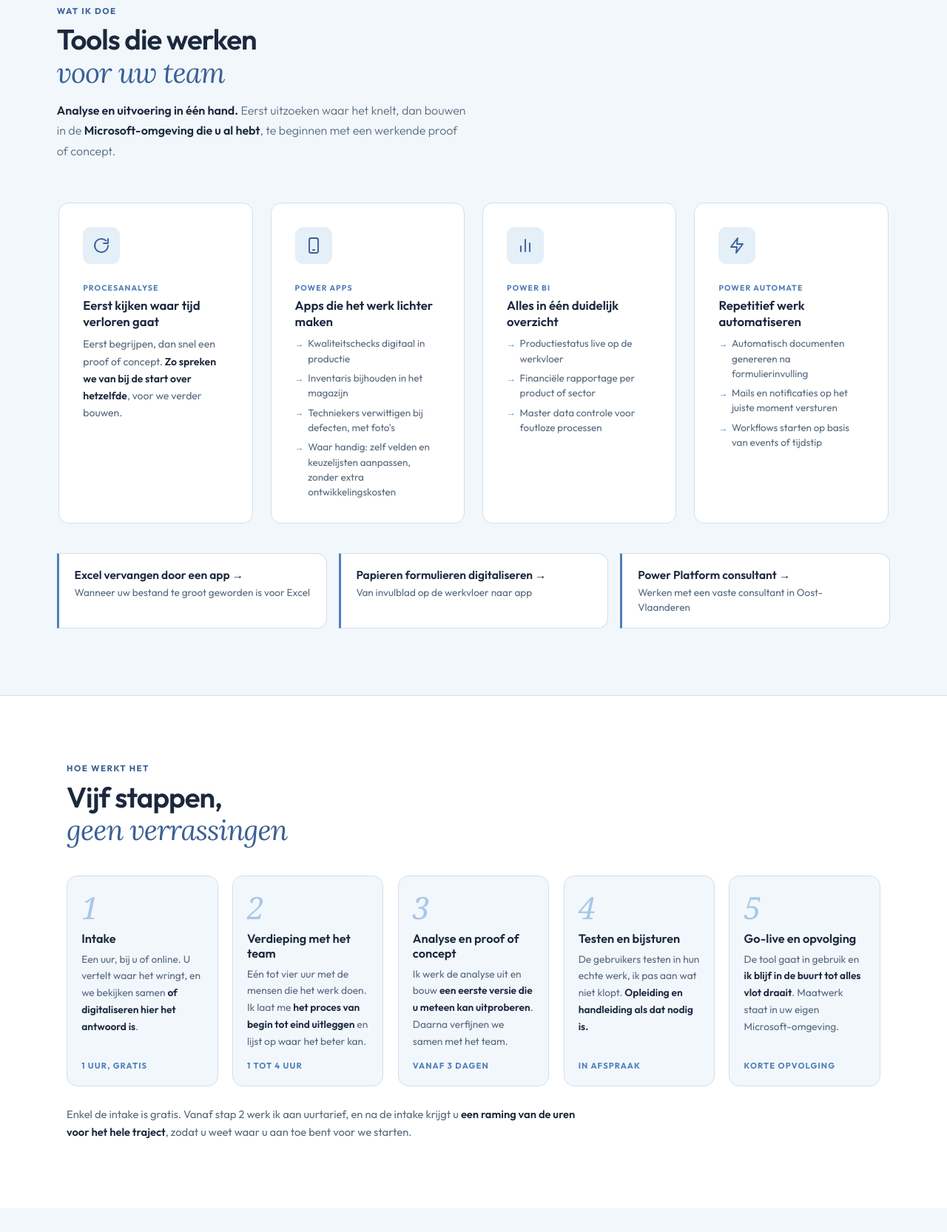
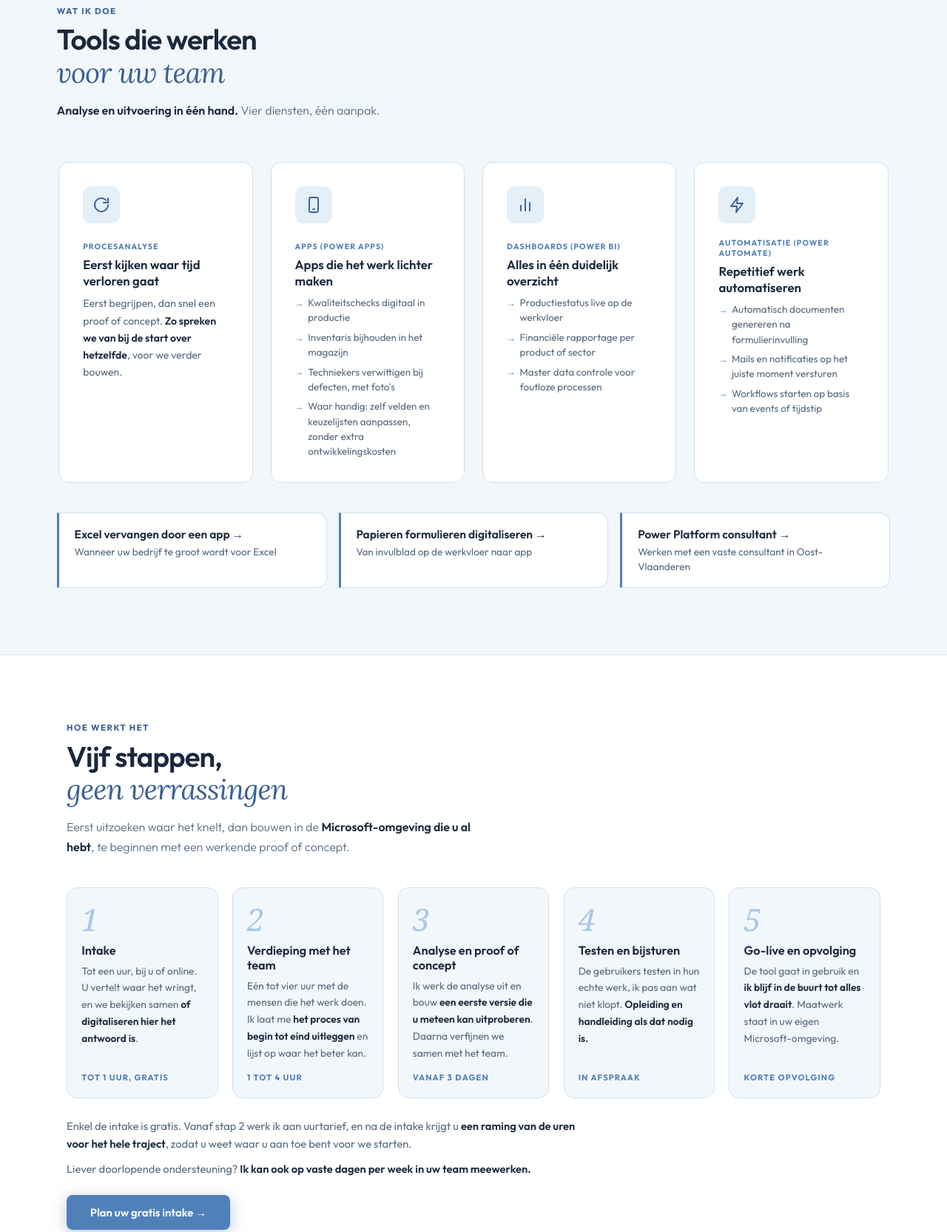
Before and after one commit to Flow4Q/flow4q-site, a plain HTML site: page index.html in a window 1280 px wide. Shown: the part 6040-7706 px from the top of the page at 74% size. Drawn offline with Linux system fonts and the light colour scheme.

Commit message:
Add files via upload
Zhenya feedback verwerken

```diff
--- a/index.html
+++ b/index.html
@@ -133,6 +133,8 @@
   .stap p strong { color: var(--c900); font-weight: 600; }
   .stappen-note { margin-top: 1.6rem; font-size: 0.92rem; line-height: 1.65; color: var(--muted); max-width: 720px; }
   .stappen-note strong { color: var(--c900); font-weight: 600; }
+  .stappen-note + .stappen-note { margin-top: 0.6rem; }
+  .stappen-cta { display: inline-block; margin-top: 1.4rem; }
   .stap-duur { display: inline-block; margin-top: 0.9rem; font-size: 0.7rem; font-weight: 700; letter-spacing: 0.1em; text-transform: uppercase; color: var(--c500); }
   @media (max-width: 600px) { .stappen { grid-template-columns: 1fr; } }
 
@@ -671,7 +673,7 @@
         <div class="case-next-icon">?</div>
         <h3>Uw probleem staat hier nog niet</h3>
         <p>Elke case hierboven begon als een frustratie waar niemand een naam voor had. <strong>Vertel me de uwe.</strong> Welke sector of welk proces maakt niet uit.</p>
-        <span class="case-next-cta">Gratis intake, een uur &rarr;</span>
+        <span class="case-next-cta">Gratis intake, tot een uur &rarr;</span>
       </div>
     </a>
 
@@ -682,7 +684,7 @@
   <div class="diensten-hdr">
     <p class="s-tag">Wat ik doe</p>
     <h2 class="s-title">Tools die werken<br><em>voor uw team</em></h2>
-    <p class="s-sub"><strong>Analyse en uitvoering in één hand.</strong> Eerst uitzoeken waar het knelt, dan bouwen in de <strong>Microsoft-omgeving die u al hebt</strong>, te beginnen met een werkende proof of concept.</p>
+    <p class="s-sub"><strong>Analyse en uitvoering in één hand.</strong> Vier diensten, één aanpak.</p>
   </div>
   <div class="diensten-grid">
     <div class="dienst-card reveal">
@@ -693,7 +695,7 @@
     </div>
     <div class="dienst-card reveal">
       <div class="d-icon"><svg viewBox="0 0 24 24" width="24" height="24" fill="none" stroke="#3A6095" stroke-width="1.9" stroke-linecap="round" stroke-linejoin="round"><rect x="6" y="2" width="12" height="20" rx="2.5"/><line x1="11" y1="18" x2="13" y2="18"/></svg></div>
-      <span class="dienst-tag">Power Apps</span>
+      <span class="dienst-tag">Apps (Power Apps)</span>
       <h3>Apps die het werk lichter maken</h3>
             <ul class="dienst-list">
         <li>Kwaliteitschecks digitaal in productie</li>
@@ -704,7 +706,7 @@
     </div>
     <div class="dienst-card reveal">
       <div class="d-icon"><svg viewBox="0 0 24 24" width="24" height="24" fill="none" stroke="#3A6095" stroke-width="1.9" stroke-linecap="round" stroke-linejoin="round"><line x1="6" y1="20" x2="6" y2="13"/><line x1="12" y1="20" x2="12" y2="4"/><line x1="18" y1="20" x2="18" y2="9"/></svg></div>
-      <span class="dienst-tag">Power BI</span>
+      <span class="dienst-tag">Dashboards (Power BI)</span>
       <h3>Alles in één duidelijk overzicht</h3>
             <ul class="dienst-list">
         <li>Productiestatus live op de werkvloer</li>
@@ -714,7 +716,7 @@
     </div>
     <div class="dienst-card reveal">
       <div class="d-icon"><svg viewBox="0 0 24 24" width="24" height="24" fill="none" stroke="#3A6095" stroke-width="1.9" stroke-linecap="round" stroke-linejoin="round"><polygon points="13 2 4 14 12 14 11 22 20 10 12 10 13 2"/></svg></div>
-      <span class="dienst-tag">Power Automate</span>
+      <span class="dienst-tag">Automatisatie (Power Automate)</span>
       <h3>Repetitief werk automatiseren</h3>
             <ul class="dienst-list">
         <li>Automatisch documenten genereren na formulierinvulling</li>
@@ -724,7 +726,7 @@
     </div>
       </div>
   <div class="deuren">
-    <a class="deur reveal" href="/excel-vervangen-door-app.html"><strong>Excel vervangen door een app &rarr;</strong><span>Wanneer uw bestand te groot geworden is voor Excel</span></a>
+    <a class="deur reveal" href="/excel-vervangen-door-app.html"><strong>Excel vervangen door een app &rarr;</strong><span>Wanneer uw bedrijf te groot wordt voor Excel</span></a>
     <a class="deur reveal" href="/papieren-formulieren-digitaliseren.html"><strong>Papieren formulieren digitaliseren &rarr;</strong><span>Van invulblad op de werkvloer naar app</span></a>
     <a class="deur reveal" href="/power-platform-consultant-oost-vlaanderen.html"><strong>Power Platform consultant &rarr;</strong><span>Werken met een vaste consultant in Oost-Vlaanderen</span></a>
   </div>
@@ -734,12 +736,13 @@
   <div class="aanpak-wrap">
     <p class="s-tag">Hoe werkt het</p>
     <h2 class="s-title">Vijf stappen,<br><em>geen verrassingen</em></h2>
+    <p class="s-sub">Eerst uitzoeken waar het knelt, dan bouwen in de <strong>Microsoft-omgeving die u al hebt</strong>, te beginnen met een werkende proof of concept.</p>
     <div class="stappen">
       <div class="stap reveal">
         <div class="stap-nr">1</div>
         <h3>Intake</h3>
-        <p>Een uur, bij u of online. U vertelt waar het wringt, en we bekijken samen <strong>of digitaliseren hier het antwoord is</strong>.</p>
-        <span class="stap-duur">1 uur, gratis</span>
+        <p>Tot een uur, bij u of online. U vertelt waar het wringt, en we bekijken samen <strong>of digitaliseren hier het antwoord is</strong>.</p>
+        <span class="stap-duur">tot 1 uur, gratis</span>
       </div>
       <div class="stap reveal">
         <div class="stap-nr">2</div>
@@ -767,6 +770,8 @@
       </div>
     </div>
     <p class="stappen-note">Enkel de intake is gratis. Vanaf stap 2 werk ik aan uurtarief, en na de intake krijgt u <strong>een raming van de uren voor het hele traject</strong>, zodat u weet waar u aan toe bent voor we starten.</p>
+    <p class="stappen-note">Liever doorlopende ondersteuning? <strong>Ik kan ook op vaste dagen per week in uw team meewerken.</strong></p>
+    <a class="btn-primary stappen-cta" href="#contact">Plan uw gratis intake &rarr;</a>
   </div>
 </section>
 
@@ -862,7 +867,7 @@
       </details>
       <details>
         <summary>Hoeveel tijd vraagt dit van ons team?</summary>
-        <p>De intake: een uur. Bij het bouwen van de eerste versie: een paar korte gesprekken met de mensen die het werk doen, en nadien <strong>wat tijd om de versie uit te proberen</strong> en feedback te geven, afhankelijk van de grootte van de tool. Ik vraag geen ellenlange workshops.</p>
+        <p>De intake: tot een uur. Bij het bouwen van de eerste versie: een paar korte gesprekken met de mensen die het werk doen, en nadien <strong>wat tijd om de versie uit te proberen</strong> en feedback te geven, afhankelijk van de grootte van de tool. Ik vraag geen ellenlange workshops.</p>
       </details>
       <details>
         <summary>Kan ik u ook vast inhuren in plaats van per project?</summary>
@@ -881,7 +886,7 @@
     <div class="contact-info">
       <p class="s-tag">Samenwerken</p>
       <h2>Benieuwd wat er mogelijk is?</h2>
-      <p>Start met een gratis intake van een uur. Samen kijken we waar de grootste winst zit, volledig vrijblijvend. Wilt u daarna verder, dan bouw ik een proof of concept vanaf drie dagen werk. U krijgt vooraf een raming en beslist pas nadien of we verder gaan.</p>
+      <p>Start met een gratis intake van maximaal een uur. Samen kijken we waar de grootste winst zit, volledig vrijblijvend. Wilt u daarna verder, dan bouw ik een proof of concept vanaf drie dagen werk. U krijgt vooraf een raming en beslist pas nadien of we verder gaan.</p>
       <div class="contact-items">
         <a href="tel:+32474627187" class="contact-item">
           <div class="c-icon">&#128222;</div>
```
